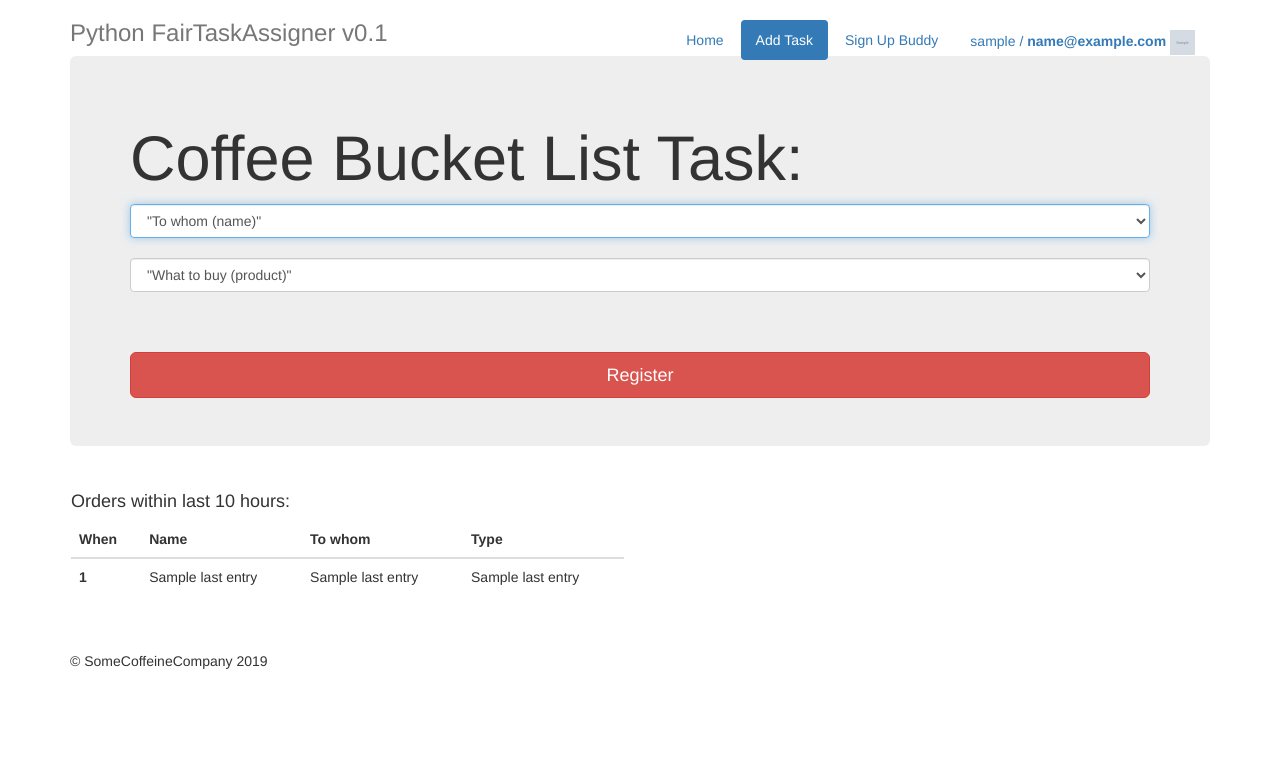
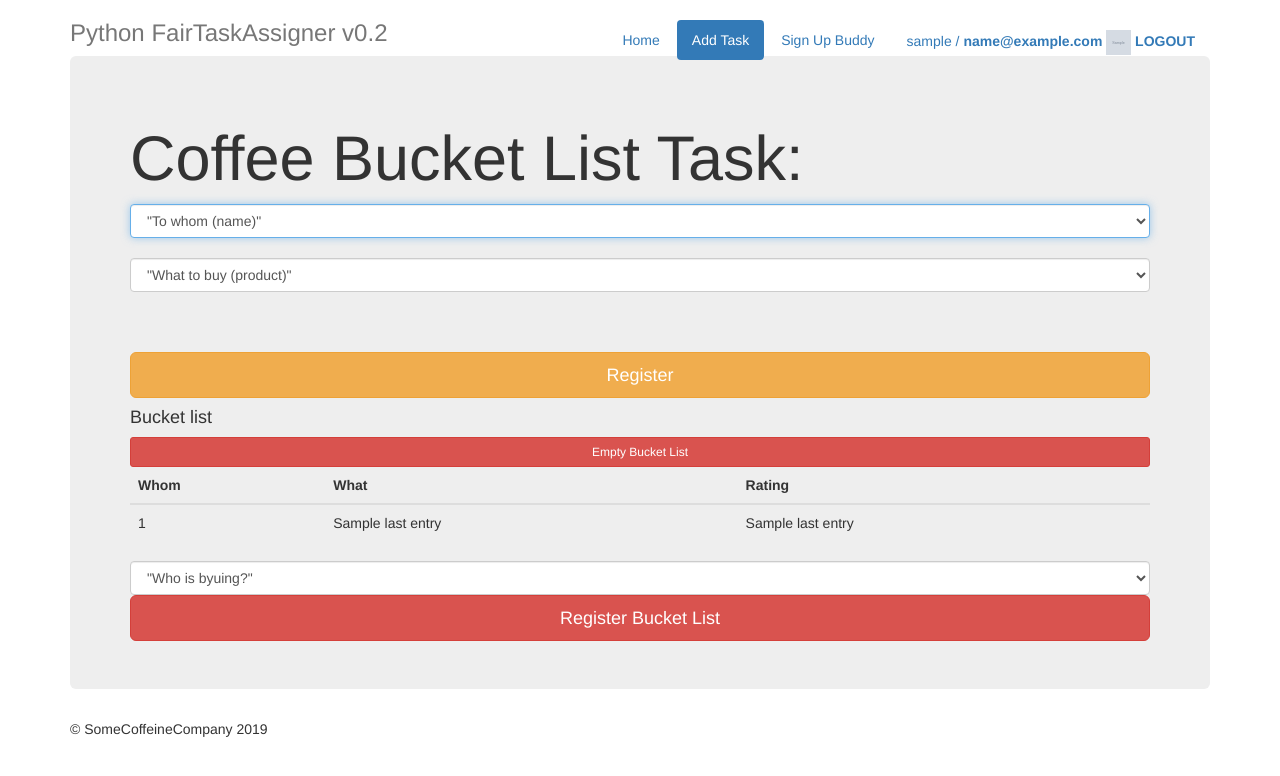
Before and after one commit to agorzawski/fairtaskassigner, a Flask app: template templates/addjobs.html in a window 1280 px wide. Shown: the top 776 px of the page. Run offline with Flask 2, Linux system fonts and the light colour scheme; the template is opened without the code that fills it: most values are stand-ins (such as "Sample title", 1, 10 or a date in 2020); grey boxes marked "Sample" are stand-in pictures; parts of the project's set-up code (start-up, migrations or seed data) failed here and were passed over; some libraries are stand-ins or nearby versions.

Commit message:
v0.2 - fix login/auto fill for local signup - added preselection (bucket) - fixed autoreload for buttons

```diff
--- a/app.py
+++ b/app.py
@@ -23,6 +23,7 @@ ACCESS_TOKEN_URL='https://accounts.google.com/o/oauth2/token'
 USER_INFO_URL='https://www.googleapis.com/oauth2/v1/userinfo?alt=json&access_token='
 
 HOUR_IN_SECONDS = 3600
+NON_EXISTING_ID = -666
 
 app = Flask(__name__)
 app.debug = DEBUG
@@ -50,7 +51,7 @@ def authorized(resp):
     return redirect(url_for('main'))
 
 @google.tokengetter
-def get_access_token():
+def getAccessToken():
     return session.get('access_token')
 
 def getUserInfo(access_token):
@@ -61,15 +62,19 @@ def getUserInfo(access_token):
     return userData
 
 def getLoggedUsernameEmailPicture():
-    access_token = get_access_token()[0]
+    access_token = getAccessToken()[0]
     userData = getUserInfo(access_token)
     email, picture  =  (userData['email'], userData['picture'])
-    id, username, emailLocal= storage.getUsernameAndEmail(email=email)[0]
-    if emailLocal == email:
-        return {'id':id, 'email':email, 'username':username, 'picture':picture}
+    localUserData = storage.get_username_and_email(email=email)
+    if len(localUserData):
+        id, username, emailLocal = localUserData[0]
+        if emailLocal == email:
+            return {'id':id, 'email':email, 'username':username, 'picture':picture}
+    else:
+        return {'id':NON_EXISTING_ID, 'email':email, 'username':'', 'picture':picture}
 
 def isLoginValid():
-    access_token = get_access_token()
+    access_token = getAccessToken()
     if access_token is not None:
         userDetails = getUserInfo(access_token[0])
         try:
@@ -90,6 +95,11 @@ def login():
         return google.authorize(callback=callback)
     else:
         return redirect(url_for('main'))
+
+@app.route('/logout')
+def logout():
+    session['access_token'] = 'LOGOUT', ''
+    return redirect(url_for('main'))
 
 @app.route("/")
 @app.route('/main')
@@ -114,15 +124,18 @@ def addJobs():
     if not isLoginValid():
         return redirect(url_for('login'))
     loggedUsernameEmail = getLoggedUsernameEmailPicture()
+    if loggedUsernameEmail['id'] == NON_EXISTING_ID:
+        return redirect(url_for('showSignUp'))
     users = storage.get_users()
     products = storage.get_products()
-    buffer = 5*HOUR_IN_SECONDS
-    summaryToday = storage.get_jobs_summary(today=True, buffer_seconds=buffer)
+    # buffer = 5*HOUR_IN_SECONDS
+    # summaryToday = storage.get_jobs_summary(today=True, buffer_seconds=buffer)
+    summaryToday = storage.get_bucket()
     return render_template('addjobs.html',
                            todaysJobs=summaryToday,
                            users=users,
                            products=products,
-                           hours=int(buffer/HOUR_IN_SECONDS),
+                           #hours=int(buffer/HOUR_IN_SECONDS),
                            loggedUsernameEmail=loggedUsernameEmail)
 
 @app.route('/showSignUp')
@@ -136,33 +149,56 @@ def showSignUp():
     return render_template('signup.html',
                            users=users,
                            products=products,
-                           loggedUsernameEmail=loggedUsernameEmail)
+                           loggedUsernameEmail=loggedUsernameEmail,
+                           invalidId=NON_EXISTING_ID)
 
 @app.route('/signUp', methods=['POST'])
 def signUp():
     if not isLoginValid():
         return redirect(url_for('login'))
-
     _name = request.form['inputName']
     _email = request.form['inputEmail']
     if _name and _email:
-        storage.add_user(_name, _email)
-        return redirect(url_for('showSignUp'))
+        if storage.add_user(_name, _email):
+            return redirect(url_for('showSignUp'))
     else:
         return json.dumps({'html':'<span>Enter the required fields</span>'})
 
 @app.route('/registerJob', methods=['POST'])
-def registerJobs():
+def registerJob():
     if not isLoginValid():
         return redirect(url_for('login'))
     loggedUsernameEmail = getLoggedUsernameEmailPicture()
+    if loggedUsernameEmail['id'] == NON_EXISTING_ID:
+        return redirect(url_for('showSignUp'))
     _name = request.form['inputName']
     _product = request.form['inputProduct']
     if _name and _product:
-        storage.add_transaction(loggedUsernameEmail['id'], _name, _product)
+        storage.add_to_bucket(_name, _product)
         return redirect(url_for('addJobs'))
-    else:
-        return json.dumps({'html':'<span>Enter the required fields</span>'})
+
+@app.route('/emptyBucket', methods=['POST'])
+def emptyBucket():
+    if not isLoginValid():
+        return redirect(url_for('login'))
+    loggedUsernameEmail = getLoggedUsernameEmailPicture()
+    if loggedUsernameEmail['id'] == NON_EXISTING_ID:
+        return redirect(url_for('showSignUp'))
+    storage.clean_bucket()
+    return redirect(url_for('addJobs'))
+
+@app.route('/finalizeJob', methods=['POST'])
+def finalizeJob():
+    if not isLoginValid():
+        return redirect(url_for('login'))
+    loggedUsernameEmail = getLoggedUsernameEmailPicture()
+    if loggedUsernameEmail['id'] == NON_EXISTING_ID:
+        return redirect(url_for('showSignUp'))
+    _name = request.form['finalzeName']
+    if int(_name) < 0:
+        return redirect(url_for('addJobs'))
+    storage.finalize_bucket_list(loggedUsernameEmail['id'], _name)
+    return redirect(url_for('main'))
 
 if __name__ == "__main__":
     import logging
--- a/db/db_scheme.sql
+++ b/db/db_scheme.sql
@@ -5,8 +5,9 @@ CREATE TABLE "user" ( `id` INTEGER NOT NULL PRIMARY KEY AUTOINCREMENT UNIQUE,
 
 CREATE TABLE "product" ( `id` INTEGER NOT NULL PRIMARY KEY AUTOINCREMENT UNIQUE, `name` TEXT NOT NULL, `price` REAL )
 
+CREATE TABLE "contract_temp" ( `to_whom` INTEGER NOT NULL, `product` INTEGER NOT NULL )
 CREATE TABLE "contract" ( `id` INTEGER PRIMARY KEY AUTOINCREMENT UNIQUE, `buyer`
-  INTEGER NOT NULL, `seller` INTEGER NOT NULL, `product` INTEGER NOT NULL, `date` INTEGER NOT NULL )
+  INTEGER NOT NULL, `seller` INTEGER NOT NULL, `product` INTEGER NOT NULL, `date` INTEGER NOT NULL, `creator` INTEGER NOT NULL )
 
 CREATE VIEW all_list as select date, buyer, seller offer, name product, price, buyer_rating from
 (select date, buyer,buyer_rating, username seller, product from
--- a/templates/addjobs.html
+++ b/templates/addjobs.html
@@ -2,25 +2,7 @@
 <html lang="en">
   <head>
     {% include 'common_head.html' %}
-    <script>
-    $(function() {
-        $('#btnRegisterJob').click(function() {
-            $.ajax({
-                url: '/registerJob',
-                data: $('form').serialize(),
-                type: 'POST',
-                success: function(response) {
-                    console.log(response);
-                },
-                error: function(error) {
-                    console.log(error);
-                }
-            });
-        });
-    });
-    </script>
   </head>
-
   <body>
     <div class="container">
       <div class="header">
@@ -35,7 +17,7 @@
                   {% include 'google_login.html' %}
               </ul>
           </nav>
-          <h3 class="text-muted">Python FairTaskAssigner v0.1</h3>
+          {% include 'common_title.html' %}
       </div>
 
       <div class="jumbotron">
@@ -57,36 +39,100 @@
             {% endfor %}
           </select>
         <br><br><br>
-        <button id="btnRegisterJob" class="btn btn-lg btn-danger btn-block" type="button">Register</button>
+        <button id="btnRegisterJob" class="btn btn-lg btn-warning btn-block" type="button">Register</button>
+        <script>
+          $(function() {
+              $('#btnRegisterJob').click(function() {
+                  $.ajax({
+                      url: '/registerJob',
+                      data: $('form').serialize(),
+                      type: 'POST',
+                      success: function(response) {
+                          console.log(response);
+                          location.reload();
+                      },
+                      error: function(error) {
+                          console.log(error);
+                      }
+                  });
+              });
+          });
+        </script>
         </form>
-      </div>
 
-      <div class="row marketing">
-          <div class="col-lg-6 alert alert-primary" role="alert">
-              <h4>Orders within last {{hours}} hours:</h4>
+        <h4>Bucket list</h4>
+        <form class="form-bucket">
+          <button id="btnEmptyBucket" class="btn btn-sm btn-danger btn-block" type="button">Empty Bucket List</button>
+          <script>
+            $(function() {
+                $('#btnEmptyBucket').click(function() {
+                    $.ajax({
+                        url: '/emptyBucket',
+                        data: $('form').serialize(),
+                        type: 'POST',
+                        success: function(response) {
+                            console.log(response);
+                            location.reload();
+                        },
+                        error: function(error) {
+                            console.log(error);
+                        }
+                    });
+                });
+            });
+          </script>
+        </form>
         <div class="table-responsive">
             <table class="table">
                 <thead>
                     <tr>
-                              <th scope="col">When</th>
-                              <th scope="col">Name</th>
-                              <th scope="col">To whom </th>
-                              <th scope="col">Type </th>
+                        <th scope="col"> Whom </th>
+                        <th scope="col"> What </th>
+                        <th scope="col"> Rating </th>
                     </tr>
                 </thead>
                 <tbody>
                 {% for lastEntry in todaysJobs %}
-                          <tr >
-                              <th scope="row">{{ lastEntry[0] }}</th>
+                    <tr>
+                        <td> {{ lastEntry[0] }} </td>
                         <td> {{ lastEntry[1] }} </td>
                         <td> {{ lastEntry[2] }} </td>
-                              <td> {{ lastEntry[3] }} </td>
                     </tr>
                 {% endfor %}
                 </tbody>
             </table>
         </div>
-          </div>
+
+
+
+          <form class="form-final">
+            <label for="finalzeName" class="sr-only">Name</label>
+            <select type="name" name="finalzeName" id="finalzeName" class="form-control" required autofocus>
+              <option value=-1>"Who is byuing?"</option>
+              {% for username in users %}
+                <option value={{username[0]}}>{{username[2]}} ({{username[1]}})</option>
+              {% endfor %}
+            </select>
+            <button id="btnCloseJob" class="btn btn-lg btn-danger btn-block" type="button">Register Bucket List</button>
+            <script>
+              $(function() {
+                  $('#btnCloseJob').click(function() {
+                      $.ajax({
+                          url: '/finalizeJob',
+                          data: $('form').serialize(),
+                          type: 'POST',
+                          success: function(response) {
+                              console.log(response);
+                              location.reload();
+                          },
+                          error: function(error) {
+                              console.log(error);
+                          }
+                      });
+                  });
+              });
+            </script>
+          </form>
       </div>
 
       <footer class="footer">
--- a/templates/common_head.html
+++ b/templates/common_head.html
@@ -1,4 +1,4 @@
-<title>FairTaskAssigner v0.1</title>
+<title>FairTaskAssigner v0.2</title>
 <link rel="stylesheet" href="https://maxcdn.bootstrapcdn.com/bootstrap/3.3.7/css/bootstrap.min.css">
 <script src="https://ajax.googleapis.com/ajax/libs/jquery/3.1.1/jquery.min.js"></script>
 <script src="https://maxcdn.bootstrapcdn.com/bootstrap/3.3.7/js/bootstrap.min.js"></script>
--- /dev/null
+++ b/templates/common_title.html
@@ -0,0 +1 @@
+  <h3 class="text-muted">Python FairTaskAssigner v0.2</h3>
--- a/templates/google_login.html
+++ b/templates/google_login.html
@@ -1,3 +1,3 @@
-<li role="presentation"><a href="main"> {{ loggedUsernameEmail['username'] }} / <b>{{loggedUsernameEmail['email']}}</b>
-  <img src="{{loggedUsernameEmail['picture']}}" width=25 height=25 class="rounded-circle" /> </a>
+<li role="presentation"><a href="logout"> {{ loggedUsernameEmail['username'] }} / <b>{{loggedUsernameEmail['email']}}</b>
+  <img src="{{loggedUsernameEmail['picture']}}" width=25 height=25 class="rounded-circle" /> <b>LOGOUT</b> </a>
 </li>
--- a/templates/index.html
+++ b/templates/index.html
@@ -5,7 +5,6 @@
 </head>
 <body>
     <div class="container">
-
         <div class="header">
             <nav>
                 <ul class="nav nav-pills pull-right">
@@ -22,7 +21,7 @@
                     {% endif %}
                 </ul>
             </nav>
-            <h3 class="text-muted">Python FairTaskAssigner v0.1</h3>
+            {% include 'common_title.html' %}
         </div>
 
         <div class="jumbotron">
```
Also changed, not shown: fairtask_db_tools.py (+53 -18 lines), templates/signup.html (+29 -22 lines), README.md. Lines whose indentation alone changed are shown as unchanged.
